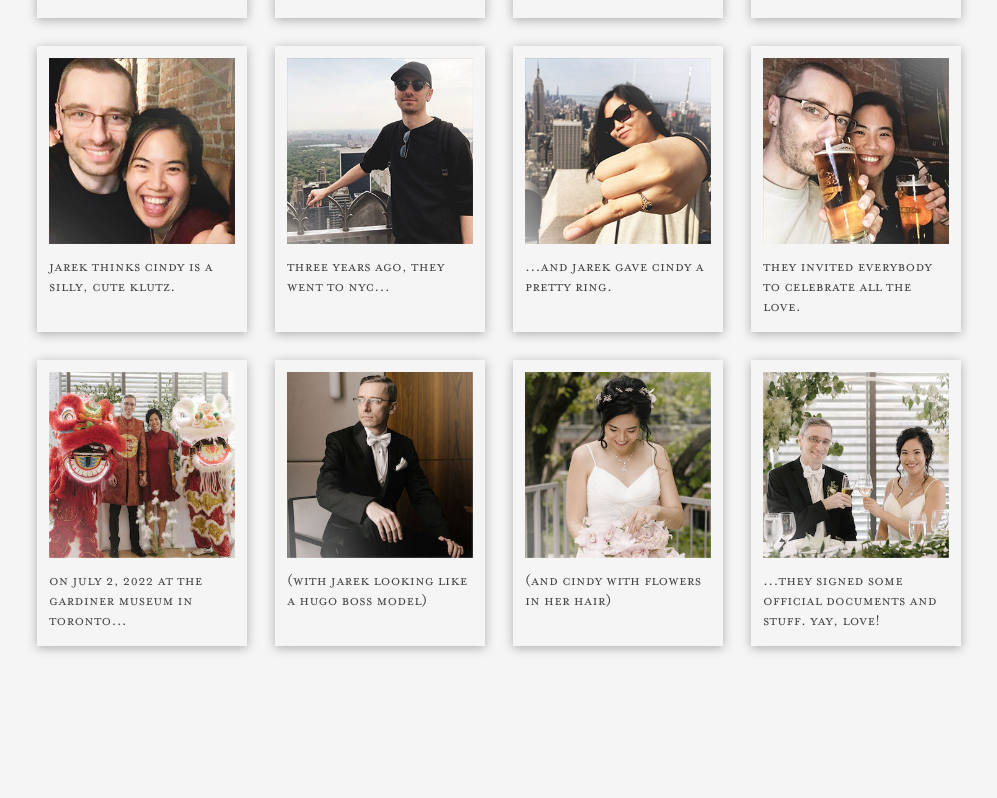
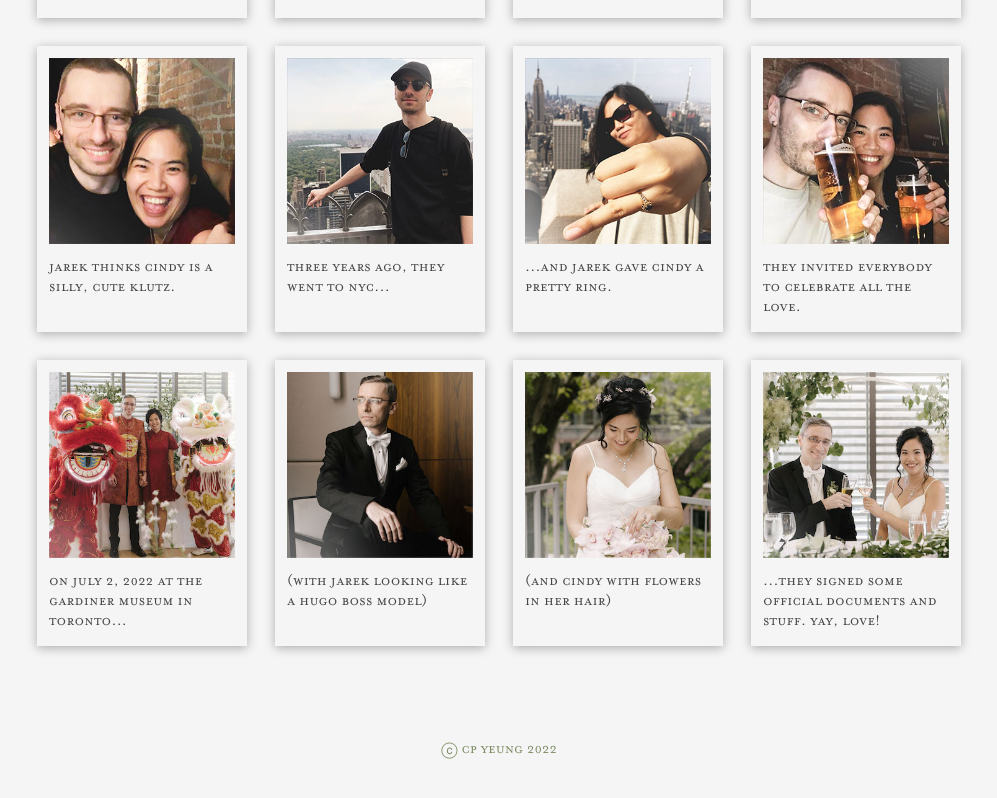
Before and after one commit to cndparaphrased/wedding, a JavaScript app: page / in a window 1280 px wide. Shown: the part 2702-3500 px from the top of the page, without its empty margins (141-1138 px from the left). Built offline with nearby package versions, Linux system fonts and the light colour scheme.

Commit message:
copyright and mobile image

```diff
--- a/src/components/App.js
+++ b/src/components/App.js
@@ -3,6 +3,7 @@ import Main from "./Main";
 import Media from "./Media";
 import Extras from "./Extras";
 import Stories from "./Stories";
+import Footer from "./Footer";
 
 const App = () => {
   return (
@@ -11,6 +12,7 @@ const App = () => {
       <Media />
       <Extras />
       <Stories />
+      <Footer />
     </>
   )
 }
--- /dev/null
+++ b/src/components/Footer.js
@@ -0,0 +1,14 @@
+const Footer = () => {
+  return (
+    <section className="footer">
+      <div className="wrapper">
+        <h6 className="copyright">ⓒ
+          <a href="https://www.cpyeung.com" target="_blank" className="copyright__link">cp yeung</a>
+          <span className="copyright__year">2022</span>
+        </h6>
+      </div>
+    </section>
+  )
+}
+
+export default Footer;
--- a/src/components/Main.js
+++ b/src/components/Main.js
@@ -1,11 +1,7 @@
-import heroMobile from "../images/bg/subwayMobile.jpeg";
-
 const Main = () => {
   return (
     <section className="mainContainer">
-      <div className="heroImg">
-        <img src={heroMobile} alt="" className="heroImg--mobile" />
-      </div>
+      <div className="heroImg"></div>
       <div className="heroTextContainer">
         <div className="heroText">
           <h1>
--- a/src/styles/_global.scss
+++ b/src/styles/_global.scss
@@ -13,28 +13,12 @@ body {
   background-color: var(--white);
 }
 
-section:last-of-type {
-  margin-bottom: 96px;
-
-  @media (max-width: 680px) {
-    margin-bottom: 48px;
-  }
-
-  @media (max-width: 550px) {
-    margin-bottom: 24px;
-  }
-}
-
 .mainContainer {
   height: 100vh;
   display: flex;
 
     @media (max-width: 960px) {
       position: relative;
-    }
-
-    @media (max-width: 550px) {
-      height: auto;
     }
 }
 
@@ -63,14 +47,6 @@ section:last-of-type {
 
   @media (max-width: 680px) {
     padding: 24px;
-  }
-
-  @media (max-width: 550px) {
-    padding: 16px;
-
-    h2 {
-      text-align: center;
-    }
   }
 }
 
@@ -252,11 +228,7 @@ a.link--inline {
   }
 
   @media (max-width: 680px) {
-    padding: 24px;
-  }
-
-  @media (max-width: 550px) {
-    padding: 16px;
+    padding: 0 24px 24px;
   }
 
   &--left, &--right, .contentBox {
@@ -304,10 +276,6 @@ a.link--inline {
 
     @media (max-width: 550px) {
       margin-bottom: 4px;
-
-      h2 {
-        text-align: center;
-      }
     }
   }
 
@@ -595,3 +563,43 @@ a.link--inline {
     }
   }
 }
+
+// = = = = = = = = = = = = =
+// FOOTER
+// = = = = = = = = = = = = =
+.copyright {
+  color: var(--dkgreen);
+  text-align: center;
+  font-size: 1.6rem;
+  display: flex;
+  justify-content: center;
+  align-items: center;
+
+  @media (max-width: 960px) {
+    font-size: 1.4rem;
+  }
+
+  @media (max-width: 550px) {
+    font-size: 1.2rem;
+  }
+
+  &__link {
+    margin: 5px 4px 0;
+
+    @media (max-width: 960px) {
+      margin: 3px 4px 0;
+    }
+
+    @media (max-width: 550px) {
+      margin: 3px 3px 0;
+    }
+  }
+
+  &__year {
+    margin-top: 5px;
+
+    @media (max-width: 960px) {
+      margin-top: 3px;
+    }
+  }
+}
--- a/src/styles/_hero.scss
+++ b/src/styles/_hero.scss
@@ -19,16 +19,9 @@
   }
 
   @media (max-width: 550px) {
-    background-image: unset;
-  }
-
-  &--mobile {
-    display: none;
-
-    @media (max-width: 550px) {
-      display: block;
-      max-width: 100%;
-    }
+    background-image: url(../images/bg/subwayMobile.png);
+    background-size: 100%;
+    background-position: top center;
   }
 }
 
@@ -49,8 +42,10 @@
   }
 
   @media (max-width: 550px) {
-    align-items: flex-start;
-    background: linear-gradient(rgba(245, 245, 245, 0), rgba(245, 245, 245, .95));
+    height: 100%;
+    justify-content: flex-end;
+    align-items: center;
+    background: linear-gradient(rgba(245, 245, 245, 0), rgba(245, 245, 245, 0.2) 55%, rgb(245, 245, 245) 100%);
   }
 }
 
@@ -75,8 +70,8 @@
   }
 
   @media (max-width: 550px) {
-    text-align: left;
-    padding: 48px 16px 16px;
+    text-align: center;
+    padding: 48px 16px 24px;
   }
 
   .header {
@@ -162,6 +157,12 @@
   @media (max-width: 960px) {
     display: none;
   }
+
+  @media (max-width: 550px) {
+    height: auto;
+    display: block;
+    margin: 0 auto 24px;
+  }
 }
 
 .arrow {
@@ -227,6 +228,11 @@
   @media (max-width: 1260px) {
     display: none;
   }
+
+  @media (max-width: 550px) {
+    display: block;
+    margin-bottom: 4px;
+  }
 }
 
 .wheel {
```
Also changed, not shown: src/images/bg/subwayMobile.jpeg (deleted), src/images/bg/subwayMobile.png (added).
